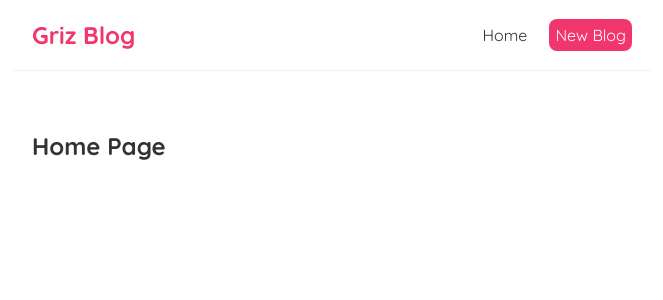
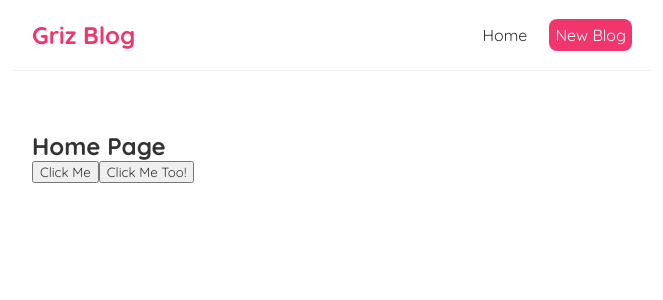
Before and after one commit to grizzlysol/reactTutorial, a React (Create React App) app in the folder griz-blog/: page / in a window 1280 px wide. Shown: the top 300 px of the page, without its empty margins (308-971 px from the left). Built offline with nearby package versions, Linux system fonts and the light colour scheme.

Commit message:
Tut7 - Click Events

```diff
--- a/griz-blog/src/Home.js
+++ b/griz-blog/src/Home.js
@@ -1,7 +1,17 @@
 const Home = () => {
+  const handleClick = (e) => {
+    console.log('Hello World!', e);
+  }
+
+  const handleClickToo = (name, e) => {
+    console.log('Hello ' + name + '!', e.target);
+  }
+
   return (
     <div className="home">
       <h2>Home Page</h2>
+      <button onClick={handleClick}>Click Me</button>
+      <button onClick={(e) => handleClickToo('Yoshi', e)}>Click Me Too!</button>
     </div>
   );
 }
```
